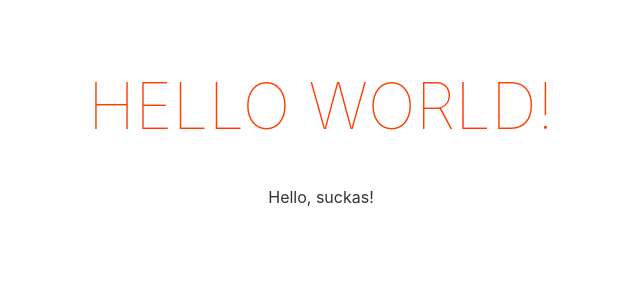
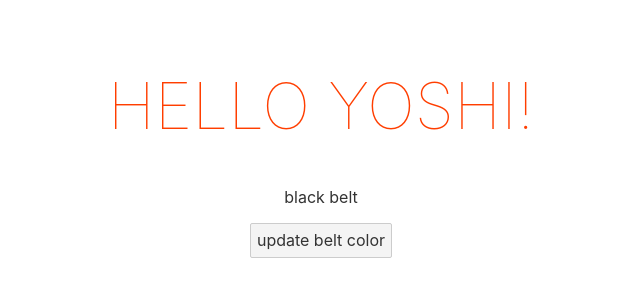
Before and after one commit to cartman-dev/svelte-class, a Svelte app: page / in a window 1280 px wide. Shown: the top 300 px of the page, without its empty margins (319-959 px from the left). Built offline with nearby package versions, Linux system fonts and the light colour scheme.

Commit message:
End of lesson-3

```diff
--- a/src/App.svelte
+++ b/src/App.svelte
@@ -1,10 +1,16 @@
 <script>
-	export let name;
+	let name = 'Yoshi';
+	let beltColor = 'black';
+
+	const handleClick = () => {
+		beltColor = 'orange';
+	};
 </script>
 
 <main>
 	<h1>Hello {name}!</h1>
-	<p>Hello, suckas!</p>
+	<p>{beltColor} belt</p>
+	<button on:click={handleClick}>update belt color</button>
 </main>
 
 <style>
```
